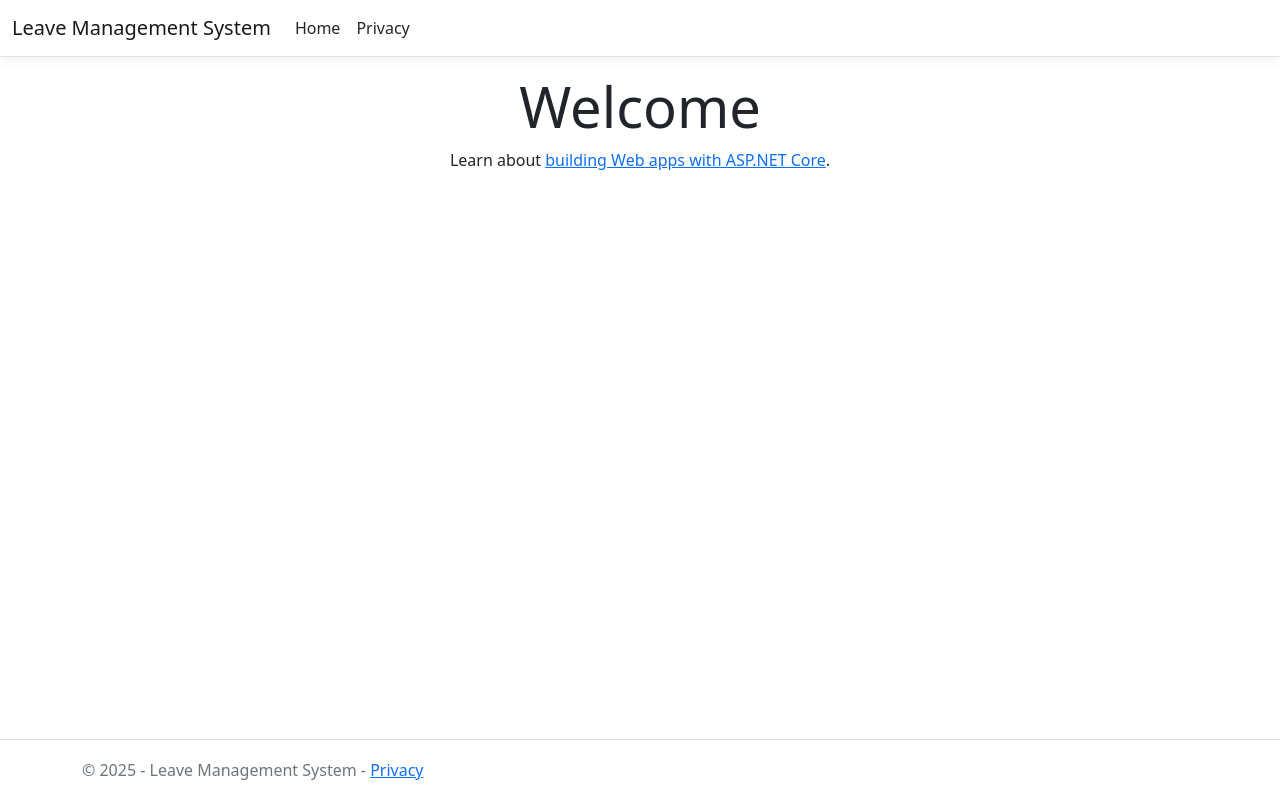
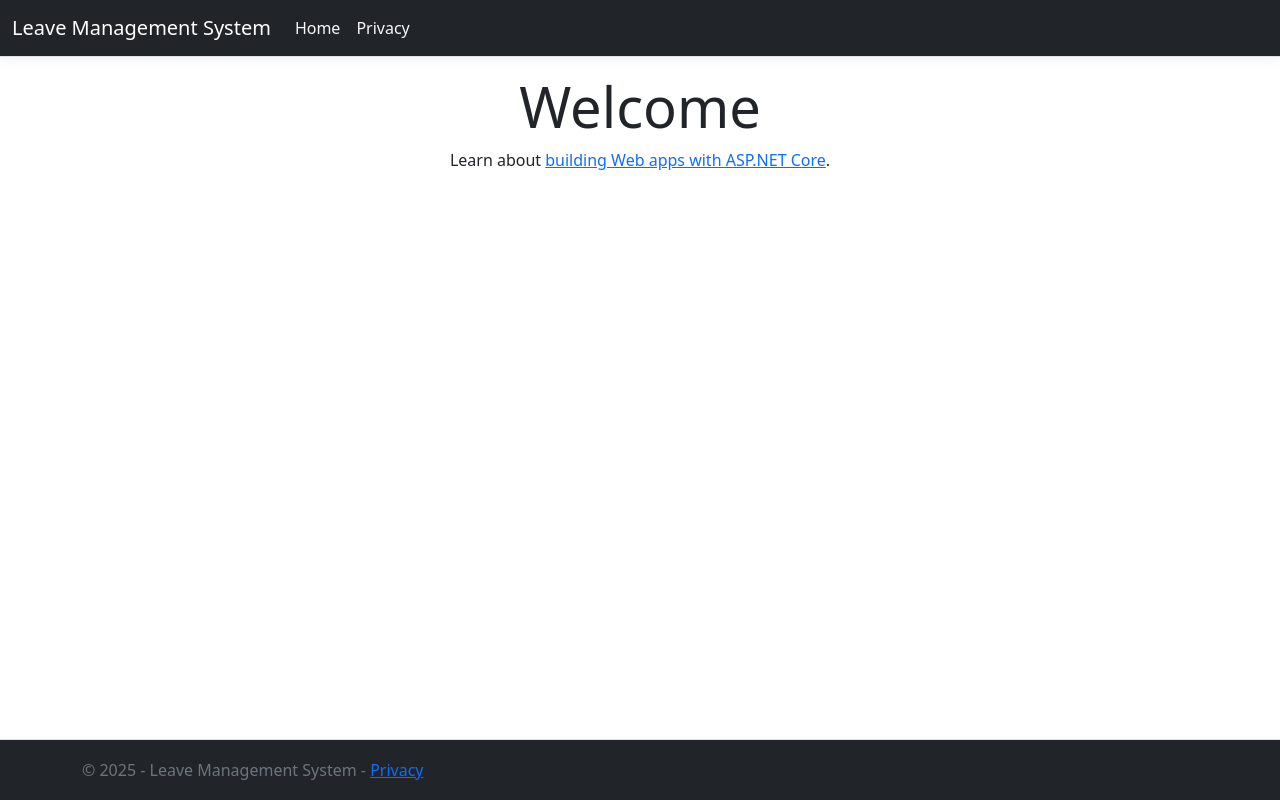
Before and after one commit to AnthonyVillegas87/LeaveManagementSystem, an ASP.NET Core app: page / in a window 1280 px wide. Run offline with ASP.NET Core 8, Linux system fonts and the light colour scheme; style sheets or scripts are compiled from the project's sources.

Commit message:
style: minor changes to UI

```diff
--- a/LeaveManagementSystem.Web/Views/Shared/_Layout.cshtml
+++ b/LeaveManagementSystem.Web/Views/Shared/_Layout.cshtml
@@ -10,7 +10,7 @@
 </head>
 <body>
 <header>
-    <nav class="navbar navbar-expand-sm navbar-toggleable-sm navbar-light bg-white border-bottom box-shadow mb-3">
+    <nav class="navbar  navbar-expand-sm navbar-toggleable-sm navbar-dark bg-dark border-bottom box-shadow mb-3">
         <div class="container-fluid">
             <a class="navbar-brand" asp-area="" asp-controller="Home" asp-action="Index">Leave Management System</a>
             <button class="navbar-toggler" type="button" data-bs-toggle="collapse" data-bs-target=".navbar-collapse" aria-controls="navbarSupportedContent"
@@ -20,10 +20,10 @@
             <div class="navbar-collapse collapse d-sm-inline-flex justify-content-between">
                 <ul class="navbar-nav flex-grow-1">
                     <li class="nav-item">
-                        <a class="nav-link text-dark" asp-area="" asp-controller="Home" asp-action="Index">Home</a>
+                        <a class="nav-link text-light" asp-area="" asp-controller="Home" asp-action="Index">Home</a>
                     </li>
                     <li class="nav-item">
-                        <a class="nav-link text-dark" asp-area="" asp-controller="Home" asp-action="Privacy">Privacy</a>
+                        <a class="nav-link text-light" asp-area="" asp-controller="Home" asp-action="Privacy">Privacy</a>
                     </li>
                 </ul>
             </div>
@@ -36,7 +36,7 @@
     </main>
 </div>
 
-<footer class="border-top footer text-muted">
+<footer class="border-top footer text-muted bg-dark">
     <div class="container">
         &copy; 2025 - Leave Management System - <a asp-area="" asp-controller="Home" asp-action="Privacy">Privacy</a>
     </div>
```
